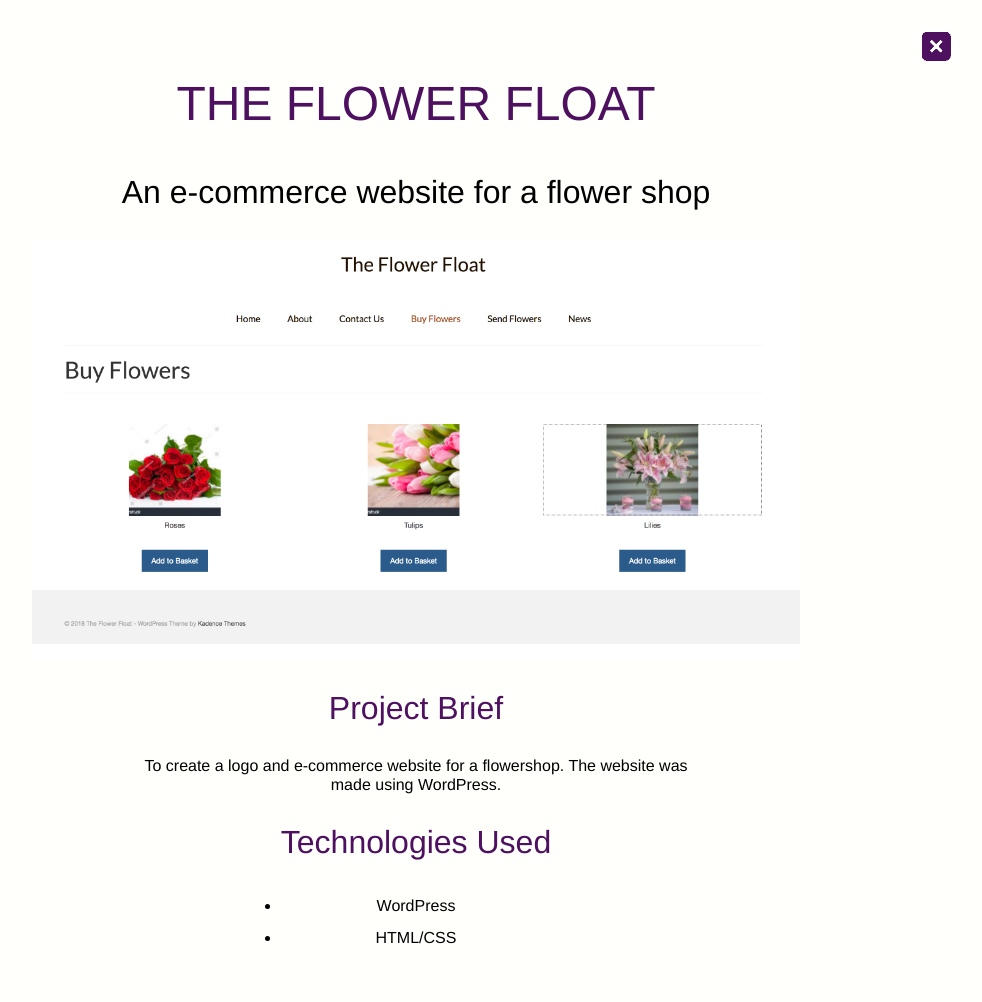
After one commit to jamesbdev/portfolio, a PHP site: page /flowerfloat.html in a window 1280 px wide. The commit adds this page. Shown: the whole page, without its empty margins (224-1206 px from the left). Run offline with PHP 8.4, Linux system fonts and the light colour scheme.

Commit message:
added flowerfloat page

```diff
--- a/css/style.css
+++ b/css/style.css
@@ -694,3 +694,80 @@ padding: 1em;
 .projects-page hr {
 	margin: 5em auto;
 }
+
+
+/********** portfolio pages *******/
+
+.portfolio-main-title {
+	font-size: 3em;
+	text-align: center;
+	color: #4e1160;
+	/* font-family: serif; */
+	text-transform: uppercase;
+	margin: 1em 0;
+}
+
+.portfolio-subheading {
+	font-size: 2em;
+	text-align: center;
+	margin: 1em 0;
+}
+
+/* .portfolio.page.img {
+	margin: 0 auto;
+	width: 90%;
+	text-align: center;
+} */
+
+.portfolio-flex-container{
+	display: flex;
+  flex-direction: column;
+	align-items: center;
+	/* justify-content: space-around; */
+
+}
+
+.portfolio-h3 {
+	color: #4e1160;
+	text-align: center;
+	margin: 1em 0;
+	font-size: 2em;
+}
+
+.portfolio-page {
+	font-family: Helvetica, Arial, sans-serif;
+}
+
+.project-brief {
+	width: 45%;
+}
+
+.portfolio-project-description {
+	text-align: center;
+	line-height: 1.2em;
+}
+
+.technologies {
+	margin-bottom: 3em;
+}
+.technologies-li {
+	padding: 0.5em;
+
+}
+
+.technologies-ul {
+	list-style-type: disc;
+}
+
+.portfolio-close{
+	width: 5%;
+	position: relative;
+	top: 2em;
+	left: 50em;
+}
+
+.large-thumbnail {
+	width: 60%;
+	margin: 0 auto;
+	display: block;
+}
--- /dev/null
+++ b/flowerfloat.html
@@ -0,0 +1,37 @@
+<!DOCTYPE html>
+<html lang="en">
+<head>
+  <meta charset="UTF-8">
+  <meta name="viewport" content="width=device-width, initial-scale=1.0">
+  <meta http-equiv="X-UA-Compatible" content="ie=edge">
+  <title>Portfolio: Flower Float</title>
+  <link rel="stylesheet" href="css/style.css">
+</head>
+<body class="portfolio-page">
+  <div class="portfolio-flex-container">
+    <div class="portfolio-heading">
+      <a href="index.html#portfolio"><img src="images/icon/purple-close-icon.png" alt="close window icon" class="portfolio-close"></a>
+  <h1 class="portfolio-main-title">the Flower Float</h1>
+  <p class="portfolio-subheading">An e-commerce website for a flower shop</p>
+</div><!--portfolio heading-->
+<div class="portfolio-image">
+  <img src="images/portfolio/flowerfloat-large.png" alt="flowerfloat thumbnail" class="large-thumbnail">
+</div><!--portfolio image-->
+<div class="project-brief">
+  <h3 class="portfolio-h3">Project Brief</h3>
+  <p class="portfolio-project-description">To create a logo and e-commerce website for a flowershop. The website was made using WordPress.</p>
+
+
+</div><!--project brief-->
+<div class="technologies">
+  <h3 class="portfolio-h3">Technologies Used</h3>
+  <ul class="technologies-ul">
+    <li class="technologies-li">WordPress</li>
+    <li class="technologies-li">HTML/CSS</li>
+
+  </ul>
+
+</div><!--technologies-->
+</div><!--portfolio flex container-->
+</body>
+</html>
```
Also changed, not shown: antonia.html (added, +38 -0 lines), index.html (+6 -7 lines), images/icon/icons8-close-window-50.png (added), images/icon/purple-close-icon.png (added), images/portfolio/flowerfloat-large.png (added).
